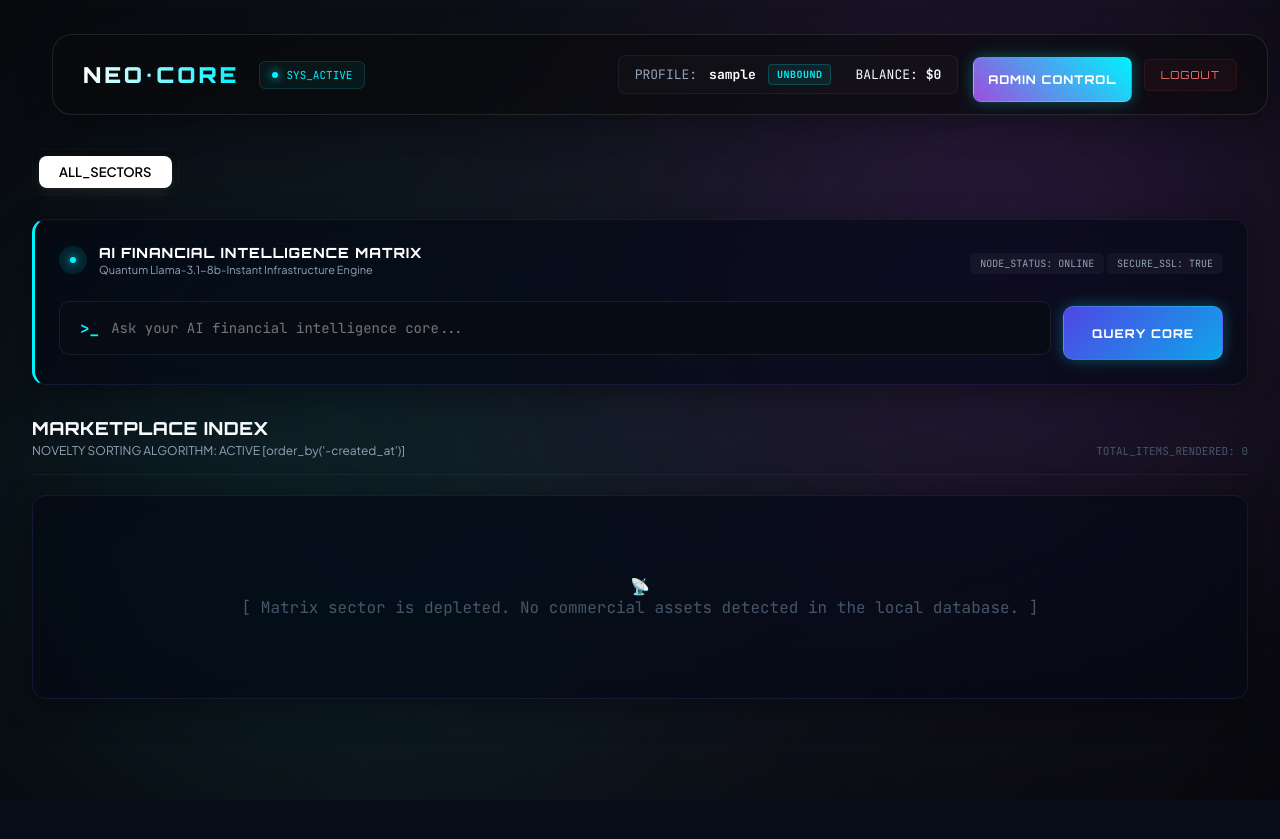
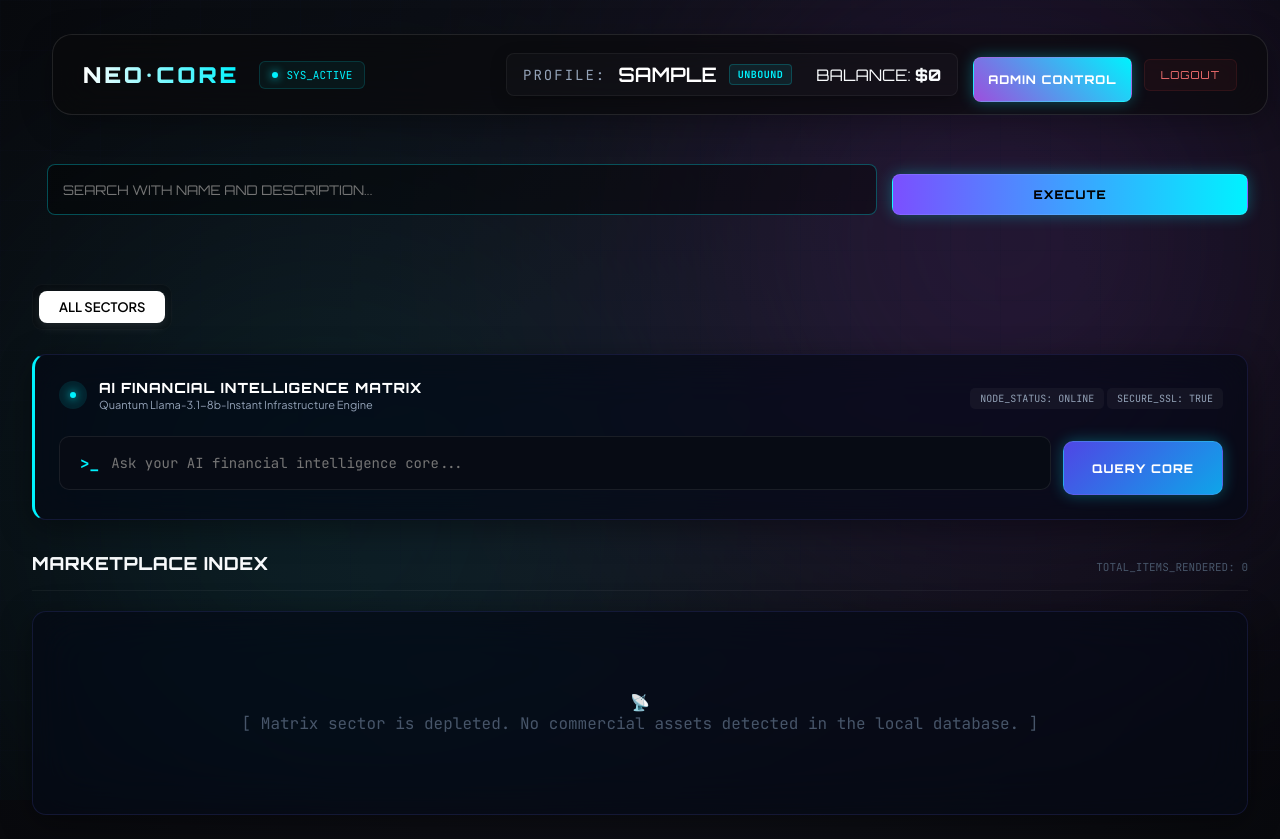
Before and after one commit to Shadoww700/Marketplace---Django-mvt, a Django app: page / in a window 1280 px wide. Before the commit the page ends 751 px from the top, so only its background shows below. Run offline with Django 5.2, Linux system fonts and the light colour scheme; the visitor is signed in with stand-in values (Sample User, id 1); data comes from the database, SQL or seed files in the repository; data that the repository does not hold is empty.

Commit message:
some changingggggg

```diff
--- a/shop/views.py
+++ b/shop/views.py
@@ -6,6 +6,7 @@
 import random
 from groq import Groq
 from dotenv import load_dotenv
+from django.db.models import Q
 
 AI_API_KEY = os.getenv('AI_API_KEY')
 groq_client = Groq(api_key=AI_API_KEY)
@@ -19,6 +20,14 @@
 
     ai_response = None
     ai_query = req.GET.get('ai_query', '').strip()
+
+    category_id = req.GET.get('category')
+    if category_id:
+        products = products.filter(category_id=category_id)
+
+    search_query = req.GET.get('search', '').strip()
+    if search_query:
+        products = products.filter(Q(title__icontains=search_query) | Q(description__icontains=search_query))
 
     if ai_query:
         if req.user.is_authenticated:
@@ -124,7 +133,7 @@
     if req.method == 'POST':
         seller_request = get_object_or_404(models.SellerRequest, id=request_id)
 
-        seller_request.status = 'REJECTED'
+        seller_request.status = 'CUSTOMER'
         seller_request.save()
 
     return redirect('admin_requests')
@@ -275,10 +284,10 @@
 
 
 
-from .models import Product
+
 @login_required
 def delete_product(request, product_id):
-    product = get_object_or_404(Product, id=product_id, seller=request.user)
+    product = get_object_or_404(models.Product, id=product_id, seller=request.user)
 
     if request.method == 'POST':
         product.delete()
--- a/static/css/cyber.css
+++ b/static/css/cyber.css
@@ -284,3 +284,97 @@
     .log-metrics { align-items: flex-start; }
     .profile-meta-grid { flex-direction: column; gap: 10px; }
 }
+
+
+.search-terminal-form {
+    display: flex;
+    gap: 15px;
+    margin-bottom: 30px;
+    padding: 15px;
+    width: 100%; /* Убедимся, что форма растянута */
+}
+
+/* Поле ввода - 70% */
+.search-input-box {
+    flex: 0 0 70%; /* Жестко 70% */
+    display: flex;
+    align-items: center;
+    background: rgba(0, 0, 0, 0.4);
+    padding: 0 15px;
+    border-radius: 8px;
+    border: 1px solid rgba(0, 242, 255, 0.3);
+    box-sizing: border-box; /* Чтобы padding не ломал ширину */
+}
+
+/* Кнопка - 30% */
+.btn-search-execute {
+    flex: 0 0 30%; /* Жестко 30% */
+    background: linear-gradient(90deg, #7b4fff, #00f2ff);
+    color: #000;
+    font-weight: 800;
+    padding: 12px 0;
+    border: none;
+    border-radius: 8px;
+    cursor: pointer;
+    text-transform: uppercase;
+    font-family: 'Orbitron', sans-serif;
+    transition: 0.3s;
+    box-sizing: border-box; /* Чтобы border не ломал ширину */
+}
+
+/* Настройка шрифта внутри input */
+.search-input-box input {
+    background: transparent;
+    border: none;
+    color: white;
+    width: 100%;
+    padding: 10px 0;
+    font-family: 'Orbitron', sans-serif;
+    outline: none;
+}
+
+.entity-badge {
+    display: flex;
+    align-items: center;
+    gap: 15px; /* Больше воздуха между элементами */
+    padding: 15px 25px; /* Увеличиваем внутренние отступы */
+    border-radius: 12px;
+    background: rgba(10, 20, 30, 0.6);
+    border: 1px solid rgba(0, 242, 255, 0.4);
+    box-shadow: 0 4px 15px rgba(0, 0, 0, 0.3);
+    transition: transform 0.3s ease;
+}
+
+.entity-badge:hover {
+    transform: translateY(-2px);
+    border-color: rgba(0, 242, 255, 0.8);
+}
+
+.entity-label {
+    font-family: 'JetBrains Mono', monospace;
+    font-size: 14px; /* Увеличили размер */
+    color: rgba(255, 255, 255, 0.5);
+    letter-spacing: 2px;
+}
+
+.entity-name {
+    font-family: 'Orbitron', sans-serif;
+    font-size: 20px; /* Имя стало заметнее */
+    font-weight: 800;
+    color: #fff;
+    text-decoration: none;
+    text-transform: uppercase;
+}
+
+.role-tag {
+    padding: 5px 12px;
+    font-size: 12px;
+    border-radius: 4px;
+    font-weight: 700;
+    text-transform: uppercase;
+}
+
+.balance-display {
+    font-family: 'Orbitron', sans-serif;
+    font-size: 16px; /* Баланс стал больше */
+}
--- a/templates/shop/home.html
+++ b/templates/shop/home.html
@@ -80,15 +80,27 @@
             </div>
         </header>
 
+        <form method="GET" action="{% url 'shop_home' %}" class="search-terminal-form">
+            <div class="search-input-box">
+
+                <input type="text" name="search" value="{{ request.GET.search|default:'' }}"
+                    placeholder="SEARCH WITH NAME AND DESCRIPTION...  " autocomplete="off">
+            </div>
+            <button type="submit" class="cyber-btn btn-search-execute">
+                <span class="btn-text">EXECUTE</span>
+            </button>
+        </form>
+
 
         <nav class="category-navigation glass-panel-subtle" aria-label="Sector Navigation">
-            <div class="category-chip active" data-category="all">
-                <span class="chip-status"></span>ALL_SECTORS
-            </div>
+            <a href="{% url 'shop_home' %}" class="category-chip {% if not request.GET.cat %}active{% endif %}">
+                <span class="chip-status"></span>ALL SECTORS
+            </a>
             {% for category in categories %}
-                <div class="category-chip" data-category="{{ category.id }}">
+                <a href="?cat={{ category.id }}{% if request.GET.search %}&search={{ request.GET.search }}{% endif %}"
+                class="category-chip {% if request.GET.cat == category.id|stringformat:'s' %}active{% endif %}">
                     <span class="chip-status"></span>{{ category.name|upper }}
-                </div>
+                </a>
             {% endfor %}
         </nav>
 
@@ -137,7 +149,7 @@
             <div class="showcase-header">
                 <div>
                     <h2 class="showcase-title">MARKETPLACE INDEX</h2>
-                    <p class="showcase-subtitle">NOVELTY SORTING ALGORITHM: <span class="neon-purple">ACTIVE [order_by('-created_at')]</span></p>
+
                 </div>
                 <div class="matrix-counter">TOTAL_ITEMS_RENDERED: {{ products.count }}</div>
             </div>
```
